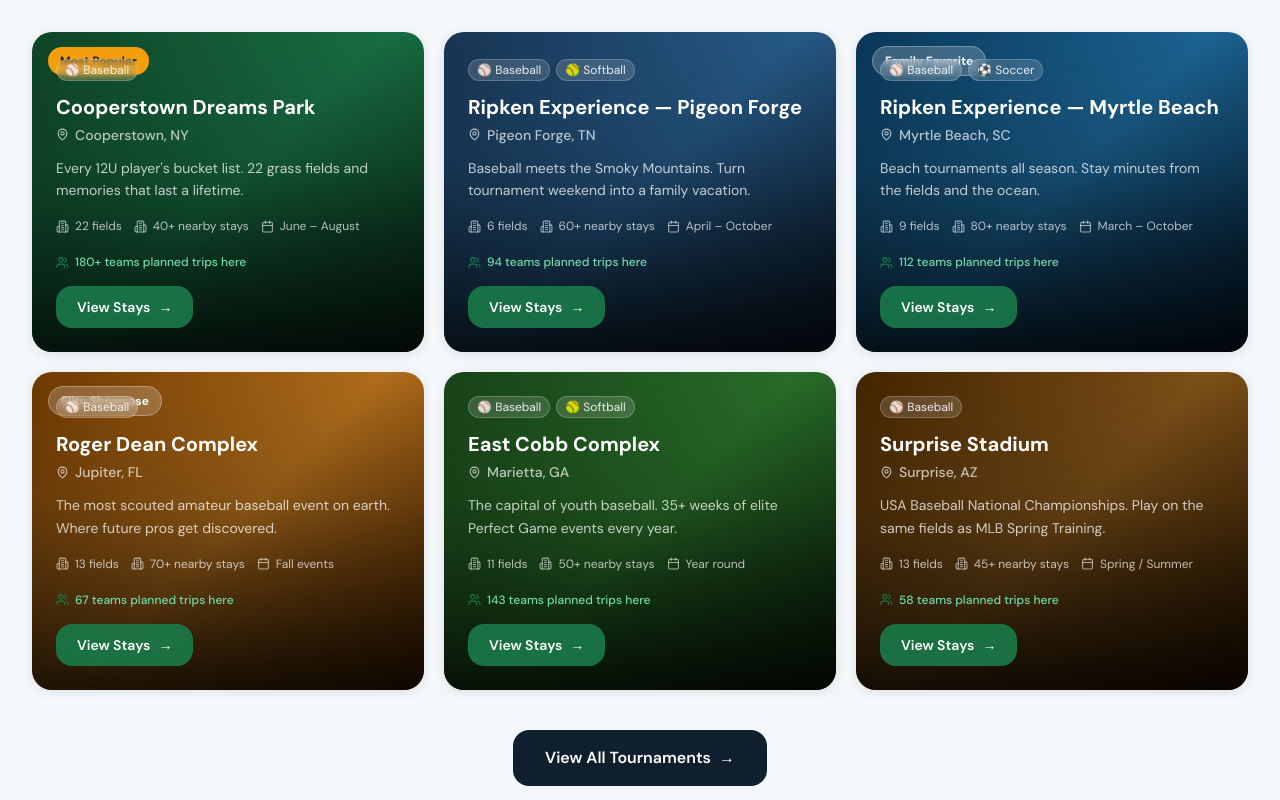
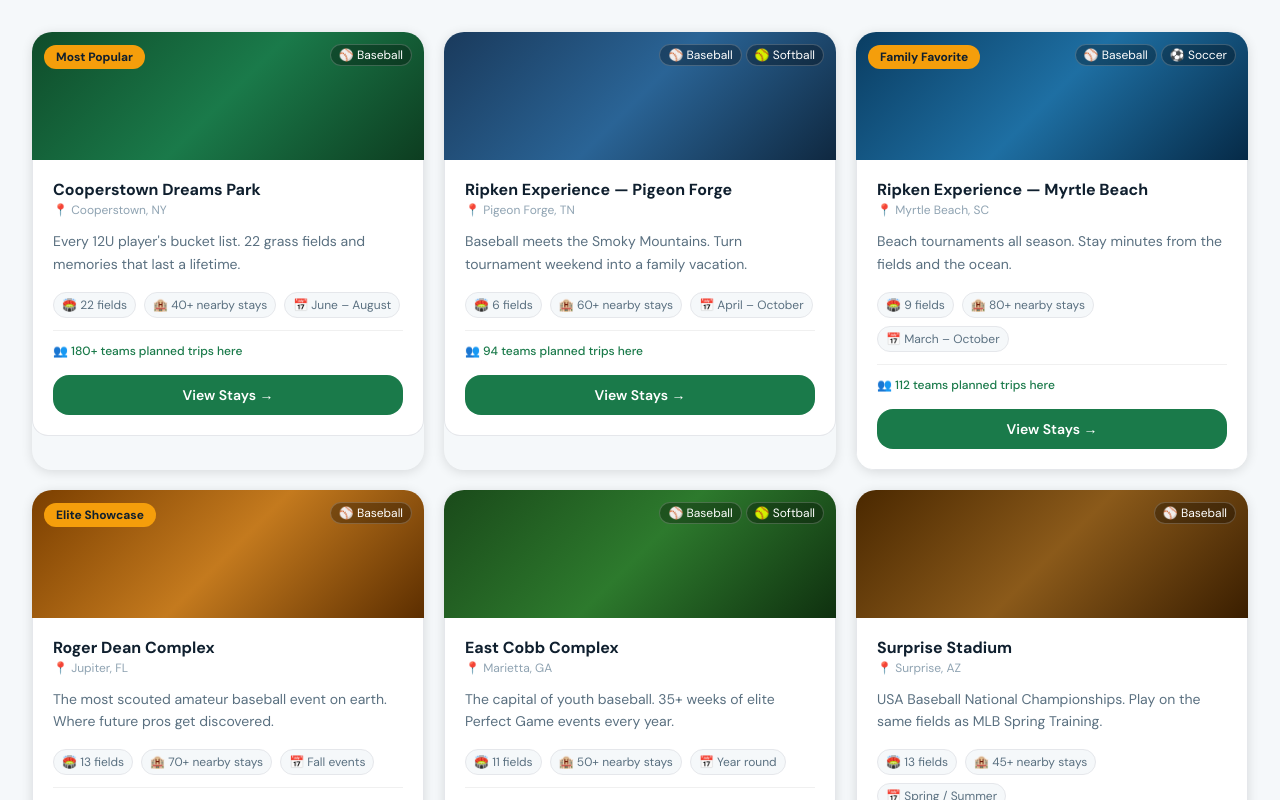
Before and after one commit to ceydecker-arch/Travelballstay, a Next.js app: page / in a window 1280 px wide. Shown: the part 3800-4600 px from the top of the page. Built offline with nearby package versions, Linux system fonts and the light colour scheme.

Commit message:
Destinations cards rebuilt — fixed overlap issue with split gradient and white content layout

```diff
--- a/components/FeaturedDestinations.tsx
+++ b/components/FeaturedDestinations.tsx
@@ -1,26 +1,22 @@
 'use client'
-import { MapPin, Building2, Calendar, Users } from 'lucide-react'
 const destinations = [
   {
     id: 1,
     name: 'Cooperstown Dreams Park',
-    city: 'Cooperstown',
-    state: 'NY',
-    description: "Every 12U player's bucket list. 22 grass fields and memories that last a lifetime.",
+    city: 'Cooperstown, NY',
+    description: 'Every 12U player\'s bucket list. 22 grass fields and memories that last a lifetime.',
     fields: '22 fields',
     stays: '40+ nearby stays',
     season: 'June – August',
     sports: ['⚾ Baseball'],
     gradient: 'linear-gradient(135deg, #0f4c2a 0%, #1a7a4a 50%, #0d3d20 100%)',
     badge: 'Most Popular',
-    featured: true,
     teams: '180+ teams planned trips here',
   },
   {
     id: 2,
     name: 'Ripken Experience — Pigeon Forge',
-    city: 'Pigeon Forge',
-    state: 'TN',
+    city: 'Pigeon Forge, TN',
     description: 'Baseball meets the Smoky Mountains. Turn tournament weekend into a family vacation.',
     fields: '6 fields',
     stays: '60+ nearby stays',
@@ -28,14 +24,12 @@ const destinations = [
     sports: ['⚾ Baseball', '🥎 Softball'],
     gradient: 'linear-gradient(135deg, #1a3a5c 0%, #2a6496 50%, #0f2840 100%)',
     badge: null,
-    featured: false,
     teams: '94 teams planned trips here',
   },
   {
     id: 3,
     name: 'Ripken Experience — Myrtle Beach',
-    city: 'Myrtle Beach',
-    state: 'SC',
+    city: 'Myrtle Beach, SC',
     description: 'Beach tournaments all season. Stay minutes from the fields and the ocean.',
     fields: '9 fields',
     stays: '80+ nearby stays',
@@ -43,14 +37,12 @@ const destinations = [
     sports: ['⚾ Baseball', '⚽ Soccer'],
     gradient: 'linear-gradient(135deg, #0a3d62 0%, #1e6fa3 50%, #062a47 100%)',
     badge: 'Family Favorite',
-    featured: false,
     teams: '112 teams planned trips here',
   },
   {
     id: 4,
     name: 'Roger Dean Complex',
-    city: 'Jupiter',
-    state: 'FL',
+    city: 'Jupiter, FL',
     description: 'The most scouted amateur baseball event on earth. Where future pros get discovered.',
     fields: '13 fields',
     stays: '70+ nearby stays',
@@ -58,14 +50,12 @@ const destinations = [
     sports: ['⚾ Baseball'],
     gradient: 'linear-gradient(135deg, #7b3f00 0%, #c47a1e 50%, #5c2e00 100%)',
     badge: 'Elite Showcase',
-    featured: false,
     teams: '67 teams planned trips here',
   },
   {
     id: 5,
     name: 'East Cobb Complex',
-    city: 'Marietta',
-    state: 'GA',
+    city: 'Marietta, GA',
     description: 'The capital of youth baseball. 35+ weeks of elite Perfect Game events every year.',
     fields: '11 fields',
     stays: '50+ nearby stays',
@@ -73,14 +63,12 @@ const destinations = [
     sports: ['⚾ Baseball', '🥎 Softball'],
     gradient: 'linear-gradient(135deg, #1a4a1a 0%, #2d7a2d 50%, #0f300f 100%)',
     badge: null,
-    featured: false,
     teams: '143 teams planned trips here',
   },
   {
     id: 6,
     name: 'Surprise Stadium',
-    city: 'Surprise',
-    state: 'AZ',
+    city: 'Surprise, AZ',
     description: 'USA Baseball National Championships. Play on the same fields as MLB Spring Training.',
     fields: '13 fields',
     stays: '45+ nearby stays',
@@ -88,7 +76,6 @@ const destinations = [
     sports: ['⚾ Baseball'],
     gradient: 'linear-gradient(135deg, #4a2800 0%, #8b5a1a 50%, #3a1e00 100%)',
     badge: null,
-    featured: false,
     teams: '58 teams planned trips here',
   },
 ]
@@ -99,7 +86,6 @@ export default function FeaturedDestinations() {
       style={{ backgroundColor: '#f5f8fa' }}
     >
       <div className="max-w-7xl mx-auto px-4 sm:px-6 lg:px-8">
-        {/* Section header */}
         <div className="text-center mb-12">
           <p
             className="text-sm font-semibold uppercase tracking-widest mb-3"
@@ -121,62 +107,44 @@ export default function FeaturedDestinations() {
             the best places for your team to stay.
           </p>
         </div>
-        {/* Card grid */}
         <div className="grid grid-cols-1 sm:grid-cols-2 lg:grid-cols-3 gap-5 mb-10">
           {destinations.map((dest) => (
             <a
               key={dest.id}
               href="#"
-              className="group relative rounded-2xl overflow-hidden no-underline block transition-all duration-300 hover:-translate-y-2"
+              className="group block no-underline rounded-2xl overflow-hidden transition-all duration-300 hover:-translate-y-2"
               style={{
-                boxShadow: '0 2px 12px rgba(0,0,0,0.10)',
-                minHeight: dest.featured ? '320px' : '280px',
+                boxShadow: '0 2px 12px rgba(0,0,0,0.12)',
               }}
             >
-              {/* Gradient background */}
+              {/* Top gradient area */}
               <div
-                className="absolute inset-0 transition-transform duration-500 group-hover:scale-105"
+                className="relative h-32 w-full transition-transform duration-500 group-hover:scale-105"
                 style={{ background: dest.gradient }}
-              />
-              {/* Dark overlay */}
-              <div
-                className="absolute inset-0"
-                style={{
-                  background: 'linear-gradient(to top, rgba(0,0,0,0.85) 0%, rgba(0,0,0,0.3) 60%, rgba(0,0,0,0.1) 100%)',
-                }}
-              />
+              >
                 {/* Badge */}
                 {dest.badge && (
-                <div className="absolute top-4 left-4 z-10">
+                  <div className="absolute top-3 left-3">
                     <span
-                    className="text-xs font-bold px-3 py-1.5 rounded-full"
+                      className="text-xs font-bold px-3 py-1 rounded-full"
                       style={{
-                      backgroundColor: dest.featured
-                        ? '#f59e0b'
-                        : 'rgba(255,255,255,0.2)',
-                      color: dest.featured ? '#0f1f2e' : 'white',
-                      backdropFilter: 'blur(8px)',
-                      border: dest.featured
-                        ? 'none'
-                        : '1px solid rgba(255,255,255,0.3)',
+                        backgroundColor: '#f59e0b',
+                        color: '#0f1f2e',
                       }}
                     >
                       {dest.badge}
                     </span>
                   </div>
                 )}
-              {/* Content */}
-              <div className="relative z-10 p-6 flex flex-col justify-end h-full">
-                {/* Sport tags */}
-                <div className="flex flex-wrap gap-1.5 mb-3">
+                {/* Sport tags top right */}
+                <div className="absolute top-3 right-3 flex flex-wrap gap-1 justify-end">
                   {dest.sports.map((sport) => (
                     <span
                       key={sport}
                       className="text-xs px-2 py-0.5 rounded-full"
                       style={{
-                        backgroundColor: 'rgba(255,255,255,0.15)',
-                        color: 'rgba(255,255,255,0.9)',
-                        backdropFilter: 'blur(4px)',
+                        backgroundColor: 'rgba(0,0,0,0.3)',
+                        color: 'white',
                         border: '1px solid rgba(255,255,255,0.2)',
                       }}
                     >
@@ -184,97 +152,88 @@ export default function FeaturedDestinations() {
                     </span>
                   ))}
                 </div>
-                {/* Venue name + location */}
-                <h3 className="text-xl font-bold text-white mb-1">
+              </div>
+              {/* Bottom white content area */}
+              <div
+                className="p-5"
+                style={{
+                  backgroundColor: 'white',
+                  borderLeft: '1px solid #e5e7eb',
+                  borderRight: '1px solid #e5e7eb',
+                  borderBottom: '1px solid #e5e7eb',
+                  borderBottomLeftRadius: '16px',
+                  borderBottomRightRadius: '16px',
+                }}
+              >
+                {/* Name and city */}
+                <h3
+                  className="text-base font-bold mb-0.5 leading-tight"
+                  style={{ color: '#0f1f2e' }}
+                >
                   {dest.name}
                 </h3>
-                <div className="flex items-center gap-1.5 mb-3">
-                  <MapPin
-                    size={13}
-                    color="rgba(255,255,255,0.7)"
-                    strokeWidth={2}
-                  />
-                  <span
-                    className="text-sm font-medium"
-                    style={{ color: 'rgba(255,255,255,0.7)' }}
+                <p
+                  className="text-xs mb-3"
+                  style={{ color: '#8fa3b2' }}
                 >
-                    {dest.city}, {dest.state}
-                  </span>
-                </div>
+                  📍 {dest.city}
+                </p>
                 {/* Description */}
                 <p
                   className="text-sm leading-relaxed mb-4"
-                  style={{ color: 'rgba(255,255,255,0.75)' }}
+                  style={{ color: '#5a7080' }}
                 >
                   {dest.description}
                 </p>
-                {/* Stats row */}
-                <div className="flex flex-wrap gap-3 mb-5">
-                  <div className="flex items-center gap-1.5">
-                    <Building2
-                      size={13}
-                      color="rgba(255,255,255,0.6)"
-                      strokeWidth={2}
-                    />
+                {/* Stats — simple text only, no icons */}
+                <div
+                  className="flex flex-wrap gap-2 mb-3 pb-3"
+                  style={{ borderBottom: '1px solid #f0f0f0' }}
+                >
                   <span
-                      className="text-xs"
-                      style={{ color: 'rgba(255,255,255,0.7)' }}
+                    className="text-xs px-2 py-1 rounded-full"
+                    style={{
+                      backgroundColor: '#f5f8fa',
+                      color: '#5a7080',
+                      border: '1px solid #e5e7eb',
+                    }}
                   >
-                      {dest.fields}
+                    🏟️ {dest.fields}
+                  </span>
+                  <span
+                    className="text-xs px-2 py-1 rounded-full"
+                    style={{
+                      backgroundColor: '#f5f8fa',
+                      color: '#5a7080',
+                      border: '1px solid #e5e7eb',
+                    }}
+                  >
+                    🏨 {dest.stays}
+                  </span>
+                  <span
+                    className="text-xs px-2 py-1 rounded-full"
+                    style={{
+                      backgroundColor: '#f5f8fa',
+                      color: '#5a7080',
+                      border: '1px solid #e5e7eb',
+                    }}
+                  >
+                    📅 {dest.season}
                   </span>
                 </div>
-                  <div className="flex items-center gap-1.5">
-                    <Building2
-                      size={13}
-                      color="rgba(255,255,255,0.6)"
-                      strokeWidth={2}
-                    />
-                    <span
-                      className="text-xs"
-                      style={{ color: 'rgba(255,255,255,0.7)' }}
+                {/* Teams count */}
+                <p
+                  className="text-xs font-medium mb-4"
+                  style={{ color: '#1a7a4a' }}
                 >
-                      {dest.stays}
-                    </span>
-                  </div>
-                  <div className="flex items-center gap-1.5">
-                    <Calendar
-                      size={13}
-                      color="rgba(255,255,255,0.6)"
-                      strokeWidth={2}
-                    />
-                    <span
-                      className="text-xs"
-                      style={{ color: 'rgba(255,255,255,0.7)' }}
+                  👥 {dest.teams}
+                </p>
+                {/* CTA */}
+                <div
+                  className="w-full text-center py-2.5 rounded-xl text-sm font-semibold text-white transition-all duration-200 group-hover:opacity-90"
+                  style={{ backgroundColor: '#1a7a4a' }}
                 >
-                      {dest.season}
-                    </span>
-                  </div>
-                </div>
-                {/* Teams stat */}
-                <div className="flex items-center gap-1.5 mb-4">
-                  <Users
-                    size={13}
-                    color="#1a7a4a"
-                    strokeWidth={2}
-                  />
-                  <span
-                    className="text-xs font-medium"
-                    style={{ color: '#6fdba9' }}
-                  >
-                    {dest.teams}
-                  </span>
-                </div>
-                {/* CTA Button */}
-                <div
-                  className="inline-flex items-center gap-2 px-5 py-2.5 rounded-xl text-sm font-semibold text-white transition-all duration-200 group-hover:gap-3 w-fit"
-                  style={{
-                    backgroundColor: 'rgba(26,122,74,0.9)',
-                    backdropFilter: 'blur(8px)',
-                    border: '1px solid rgba(26,122,74,0.5)',
-                  }}
-                >
-                  View Stays
-                  <span>→</span>
+                  View Stays →
                 </div>
               </div>
             </a>
@@ -284,11 +243,10 @@ export default function FeaturedDestinations() {
         <div className="text-center">
           <a
             href="#tournaments"
-            className="inline-flex items-center gap-2 px-8 py-4 rounded-xl font-semibold text-white transition-all duration-150 hover:opacity-90 active:scale-95"
+            className="inline-flex items-center gap-2 px-8 py-4 rounded-xl font-semibold text-white transition-all duration-150 hover:opacity-90"
             style={{ backgroundColor: '#0f1f2e' }}
           >
-            View All Tournaments
-            <span>→</span>
+            View All Tournaments →
           </a>
           <p
             className="text-sm mt-3"
```
Lines whose indentation alone changed are shown as unchanged.
